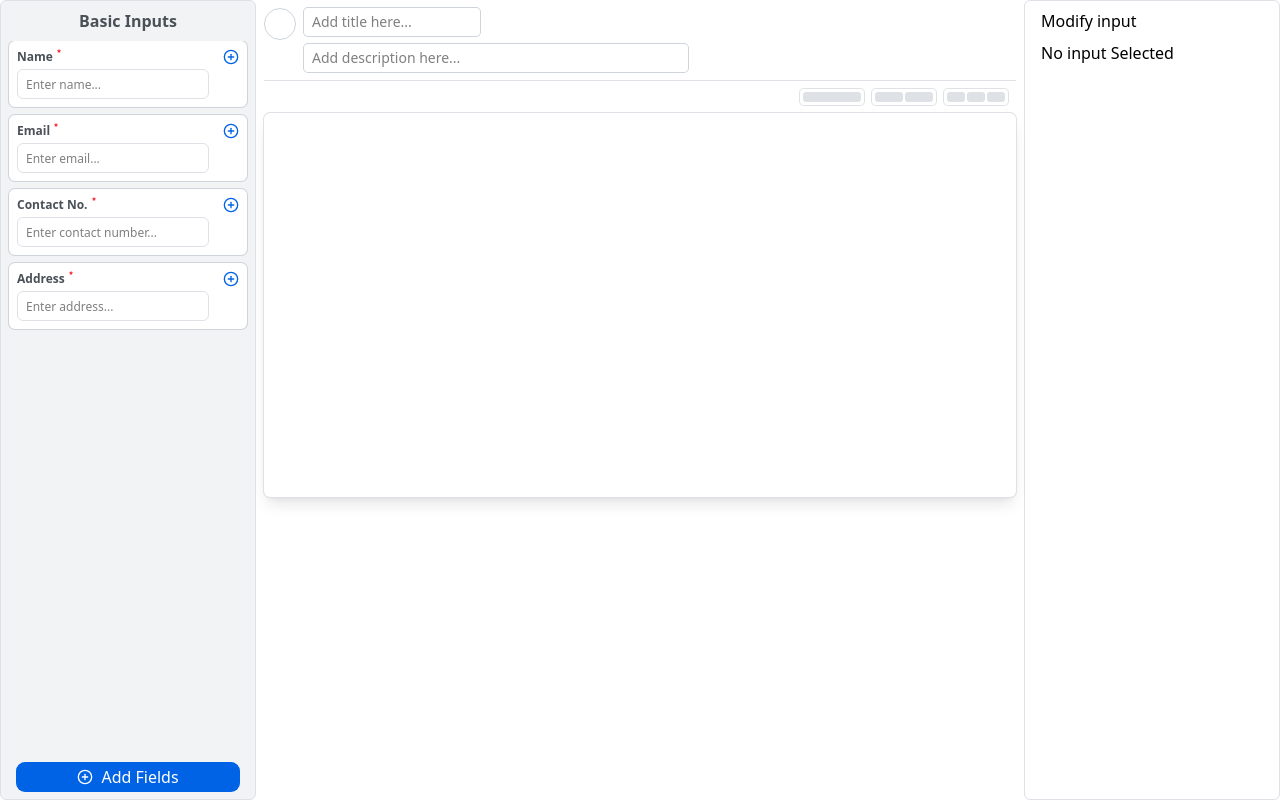
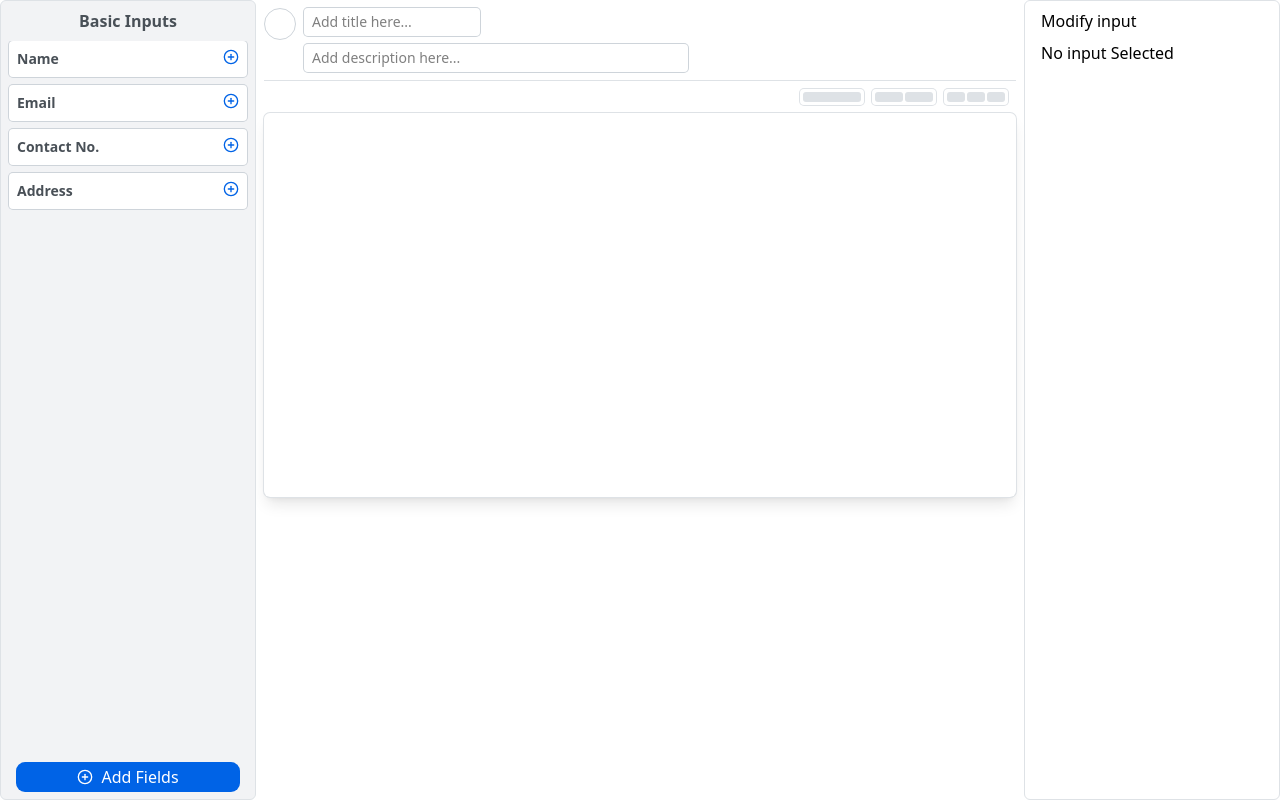
Before and after one commit to kunalkarpe/Form-Builder, a React (Vite) app in the folder formbuilder/: page /form in a window 1280 px wide. Built offline with nearby package versions, Linux system fonts and the light colour scheme.

Commit message:
feat : formbuilder : working on formbuilder dynamic updates

```diff
--- a/formbuilder/src/pages/FormBuilder/components/sections/FormSection.tsx
+++ b/formbuilder/src/pages/FormBuilder/components/sections/FormSection.tsx
@@ -68,9 +68,8 @@ const FormSection = ({
         </div>
         {/* Form  */}
         <div className=" ring ring-extraLightGray shadow-lg rounded-md p-4 h-96 w-full ">
-          <div className={`grid grid-cols-${gridSize} gap-4 `}>
+          <div className={`grid  grid-cols-${gridSize} gap-4 `}>
             {addedInput?.map((input) => {
-              console.log(input);
               return (
                 <div
                   className={`h-fit p-1 w-44 ${" border border-dashed border-primary rounded-md"} `}
--- a/formbuilder/src/pages/FormBuilder/components/sections/LeftSidebar.tsx
+++ b/formbuilder/src/pages/FormBuilder/components/sections/LeftSidebar.tsx
@@ -1,11 +1,7 @@
 import { PlusCircleIcon } from "lucide-react";
 import { FormProvider, useForm } from "react-hook-form";
 import UiButton from "../../../../ui/Buttons/UiButton";
-import UiTextInput from "../../../../ui/Inputs/UiTextInput";
-import {
-  IAddFieldFormSchema,
-  ILeftSideBarProps,
-} from "../../formBuilder.types";
+import { ILeftSideBarProps } from "../../formBuilder.types";
 import AddFieldModal from "../modal/AddFieldModal";
 
 const LeftSidebar = ({
@@ -13,13 +9,10 @@ const LeftSidebar = ({
   setAddedInput,
   toggle,
   setToggle,
-}: // handleInputData,
-ILeftSideBarProps) => {
+  handleInputData,
+}: ILeftSideBarProps) => {
   const formMethods = useForm();
 
-  const handleInputData = (data: IAddFieldFormSchema) => {
-    console.log(data);
-  };
   return (
     <FormProvider {...formMethods}>
       <div className="col-span-1 border border-extraLightGray bg-extraLightGray/40 flex flex-col items-center rounded-md gap-2 py-2 w-full relative">
@@ -28,22 +21,13 @@ ILeftSideBarProps) => {
           {basicInput?.map((inputField) => {
             return (
               <div
-                className="flex flex-col gap-2 ring-1 ring-lightGray rounded-md p-2 bg-white relative"
+                className="flex flex-col gap-2 ring-1 ring-lightGray rounded-sm p-2 bg-white relative"
                 key={inputField?.id}
               >
                 <div className="flex  justify-between">
-                  {inputField?.type === "Text" ? (
-                    <UiTextInput
-                      name={inputField?.name}
-                      label={inputField?.label}
-                      placeholder={inputField?.placeholder}
-                      registerOptions={{
-                        required: `${inputField?.label} is required`,
-                      }}
-                    />
-                  ) : (
-                    <></>
-                  )}
+                  <p className="text-sm font-semibold text-body">
+                    {inputField?.label}
+                  </p>
                   <button
                     className="absolute right-2"
                     onClick={() =>
--- a/formbuilder/src/pages/FormBuilder/hooks/useFormBuilder.ts
+++ b/formbuilder/src/pages/FormBuilder/hooks/useFormBuilder.ts
@@ -14,23 +14,18 @@ export default function useFormBuilder() {
   console.log(addedInput);
   const handelInputData = (data: IAddFieldFormSchema) => {
     console.log(data);
-    // const name = data?.label?.toLocaleLowerCase();
-    // const placeholder = data?.placeholder;
-    // const label = data?.label;
-    // const gridSize = data?.gridSize?.name;
-    // const keyName = data?.key;
-    // if (data?.inputType?.name === "Text") {
-    //   const newComp = {
-    //     id: basicInput?.length + 1,
 
-    //     gridSize: gridSize,
-    //     key: keyName,
-    //   };
-
-    //   setBasicInputs([...basicInput, newComp]);
-    //   setAddedInput([...addedInput, newComp]);
-    //   setToggle(!toggle);
-    // }
+    const newComp = {
+      id: basicInput?.length + 1,
+      type: data?.inputType?.name,
+      gridSize: data?.gridSize?.name,
+      key: data?.key,
+      name: data?.label,
+      label: data?.label,
+      placeholder: "Enter name...",
+    };
+    setBasicInputs((prev) => [...prev, newComp]);
+    setToggle(!toggle);
   };
   return {
     states: {
```
